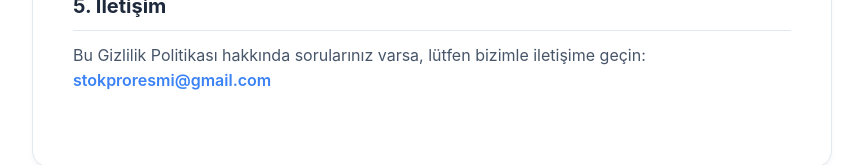
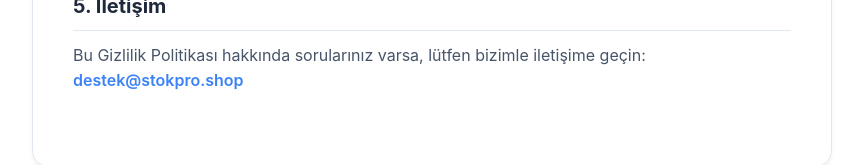
Before and after one commit to Bedirhan3428/stokpro, a React (Create React App) app: page /privacy-policy in a window 1280 px wide. Shown: the part 1168-1333 px from the top of the page, without its empty margins (208-1071 px from the left). Built offline with nearby package versions, Linux system fonts and the light colour scheme; no server answers.

Commit message:
Update PrivacyPolicy.js

```diff
--- a/src/PrivacyPolicy.js
+++ b/src/PrivacyPolicy.js
@@ -56,7 +56,7 @@ export default function PrivacyPolicy() {
           <p className="legal-metin">
             Bu Gizlilik Politikası hakkında sorularınız varsa, lütfen bizimle iletişime geçin:
             <br />
-            <a href="mailto:destek@stokpro.shop" className="legal-link">stokproresmi@gmail.com</a>
+            <a href="mailto:stokproresmi@gmail.com" className="legal-link">destek@stokpro.shop</a>
           </p>
         </div>
       </div>
```
